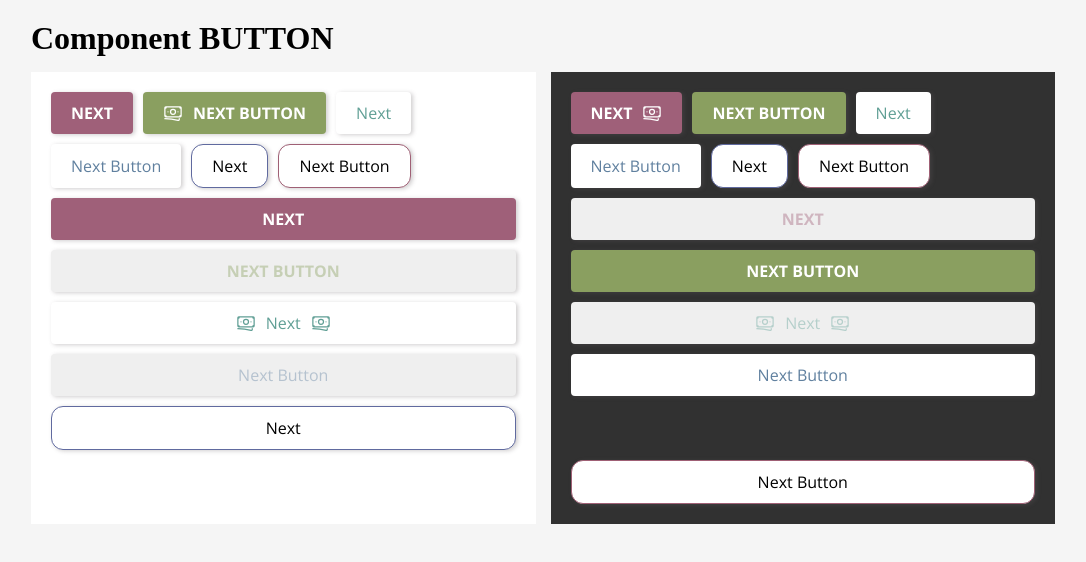
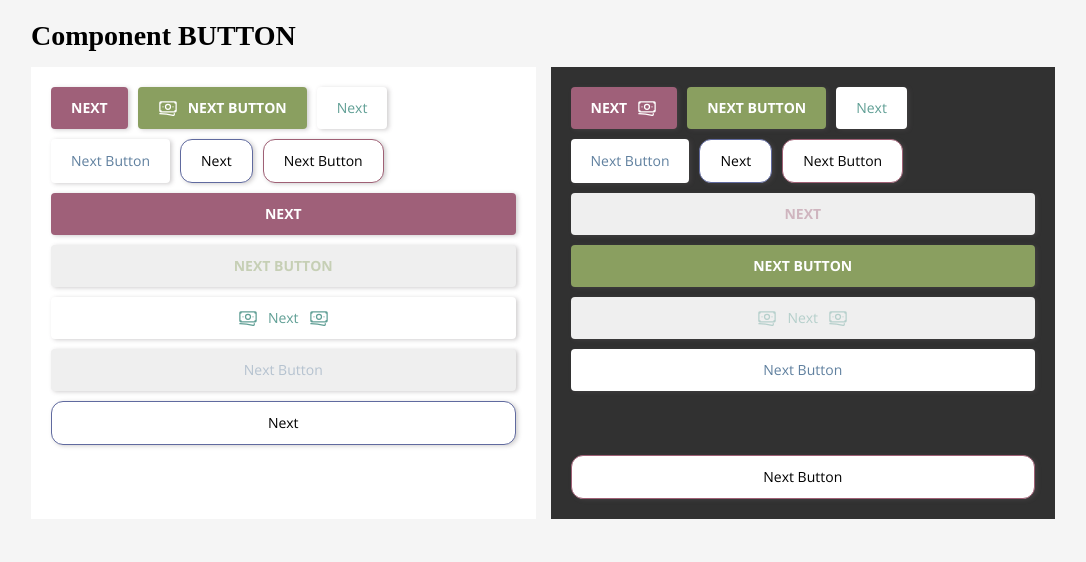
Before and after one commit to polinakhadorchanka/Test-NextJS-app, a Next.js app: page /buttons in a window 1280 px wide. Shown: the top 562 px of the page, without its empty margins (97-1183 px from the left). Built offline with nearby package versions, Linux system fonts and the light colour scheme.

Commit message:
changed font-size for html, button

```diff
--- a/src/components/button/Button.module.css
+++ b/src/components/button/Button.module.css
@@ -8,7 +8,7 @@
 
     font-family: "Open Sans", serif;
     font-style: normal;
-    font-size: 16px;
+    font-size: 1rem;
     line-height: 22px;
 
     padding: 10px 20px;
--- a/styles/global.css
+++ b/styles/global.css
@@ -11,7 +11,8 @@
     --dark: #313131;
 }
 
-body {
+html {
+    font-size: 12px;
     background-color: var(--bg);
 }
 
@@ -74,6 +75,10 @@ body {
 }
 
 @media (min-width: 1024px) {
+    html {
+        font-size: 14px;
+    }
+
     .container {
         margin: 0 auto;
         max-width: 1024px;
@@ -92,6 +97,10 @@ body {
 }
 
 @media (min-width: 1400px) {
+    html {
+        font-size: 16px;
+    }
+
     .container {
         margin: 0 auto;
         max-width: 1400px;
```
Also changed, not shown: .eslintrc.json (added), 1 other file (tests, documents, lock files or other folders).
